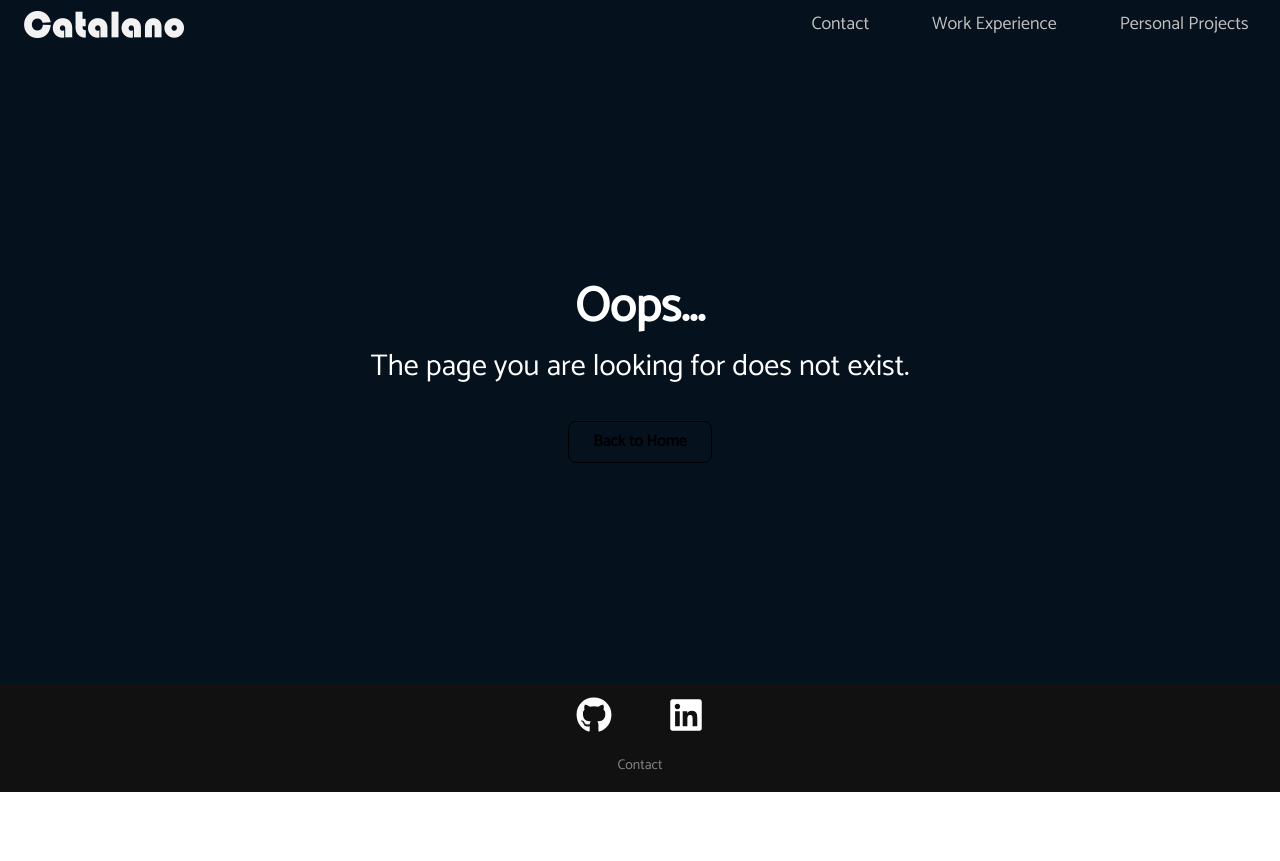
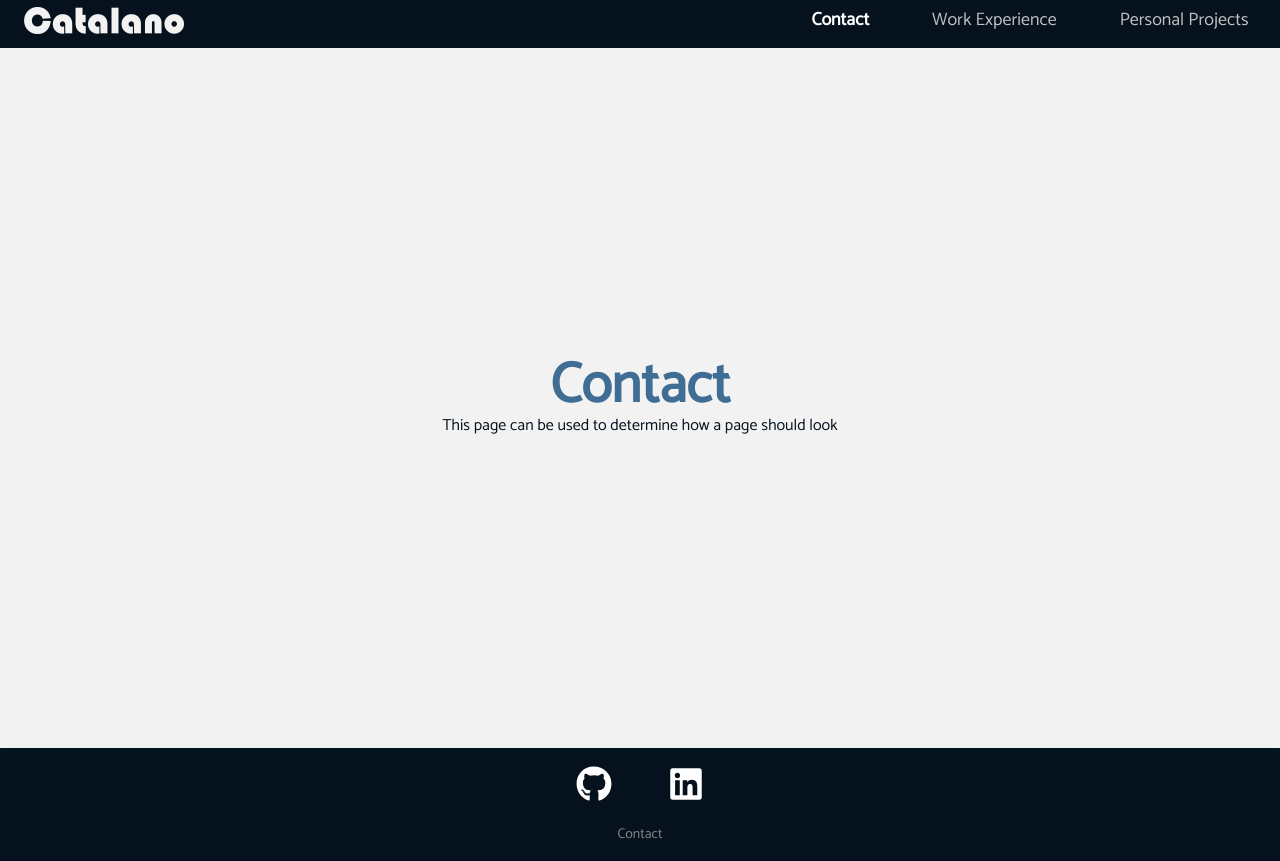
Before and after one commit to cc0407/cc0407.github.io, a Gatsby site: page /contact in a window 1280 px wide. Before the commit this address had no page. Shown: the part 8-869 px from the top of the page. Before the commit the page ends 800 px from the top, so only its background shows below. Built offline with nearby package versions, Linux system fonts and the light colour scheme; Gatsby itself is replaced by a stand-in of ours; a web font is replaced by a local one.

Commit message:
Barebones Contact page
Created shell of a contact page
Updated link in footer
Updated link in nav

```diff
--- a/src/components/Footer.tsx
+++ b/src/components/Footer.tsx
@@ -27,7 +27,7 @@ export const Footer:React.FC<props> = (props) => {
       <a
         className={"footer-link"}
         target={"_self"}
-        href="/"
+        href="/contact"
       >
         Contact
       </a>
--- a/src/components/Nav.tsx
+++ b/src/components/Nav.tsx
@@ -34,7 +34,7 @@ const links = [
   /*
     i.e: {href:"/contact-us", name:"Contact Us"},
   */
-  {href:"/", name:"Contact"},
+  {href:"/contact", name:"Contact"},
   {href:"/", name:"Work Experience"},
   {href:"/", name:"Personal Projects"},
 ];
@@ -51,7 +51,7 @@ const defaultProps: Partial<props> = { //Declared here, implemented at bottom of
 
 export const Nav: React.FC<props> = (props) => {
   return (
-    <div className={`nav-height nav bg-darkBlue ` + props.className + (props.main ? `` : `border-1 border-brightRed border-t-0 border-l-0 border-r-0`)}>
+    <div className={`nav-height nav bg-darkBlue ` + props.className }>
 
       <a className="nav-logo" href="/">
         <MainLogo/>
--- a/src/css/components/nav.css
+++ b/src/css/components/nav.css
@@ -1,6 +1,6 @@
 .nav                            { @apply w-full z-50 items-center flex flex-row justify-between text-white }
 
-.nav-height                     { @apply h-16 }
+.nav-height                     { @apply h-14 }
 
 .nav-logo > img                 { @apply text-center }
 .nav-logo                       { @apply w-40 z-50 flex-grow-0 ml-2 mr-4 flex-shrink-0 py-2 object-scale-down }
--- /dev/null
+++ b/src/pages/contact.ts
@@ -0,0 +1,2 @@
+import Contact from "../views/contact";
+export default Contact;
--- /dev/null
+++ b/src/views/contact.tsx
@@ -0,0 +1,52 @@
+import React from "react";
+import Nav from "../components/Nav";
+import Footer from "../components/Footer";
+import Head from "../components/Head";
+import ImageSwap from "../components/ImageSwap";
+
+// This is a high-level view of what the page will be
+export const Contact = () => {
+  return (
+    <div className="min-h-screen column">
+      <Head
+        title="Contact" // Title of page for metadata, displayed on tab menu
+        description="Looking to get in touch with me?" // Description of page for metadata
+        url="https://christiancatalano.ca/contact" // This is the final url of the page, used for embed/meta data
+      />
+      <Nav
+        active={1} // Active refers to the position on the nav bar, makes it bolded
+      />
+      <ContactBody />
+      <Footer />
+    </div>
+  );
+};
+
+// This is the Body of the page, does not include header, nav, or footer
+// Custom props are defined in this interface
+interface props {}
+// Default values are defined in this interface
+const defaultProps: Partial<props> = {};
+
+const ContactBody: React.FC<props> = () => {
+  return (
+    <div className="bg-offWhite text-darkBlue column page-width text-center justify-center items-center flex-grow-default overflow-x-hidden min-h-[700px]">
+      <ImageSwap
+        desktopImg={""}
+      />
+      <div className="h-full w-full z-10 column items-center">
+        <div className="homeContent homeSpacing">
+
+          <div className="homeTitle">Contact</div>
+          <div>
+            This page can be used to determine how a page should look
+          </div>
+
+        </div>
+      </div>
+    </div>
+  );
+};
+
+ContactBody.defaultProps = defaultProps;
+export default Contact;
```
